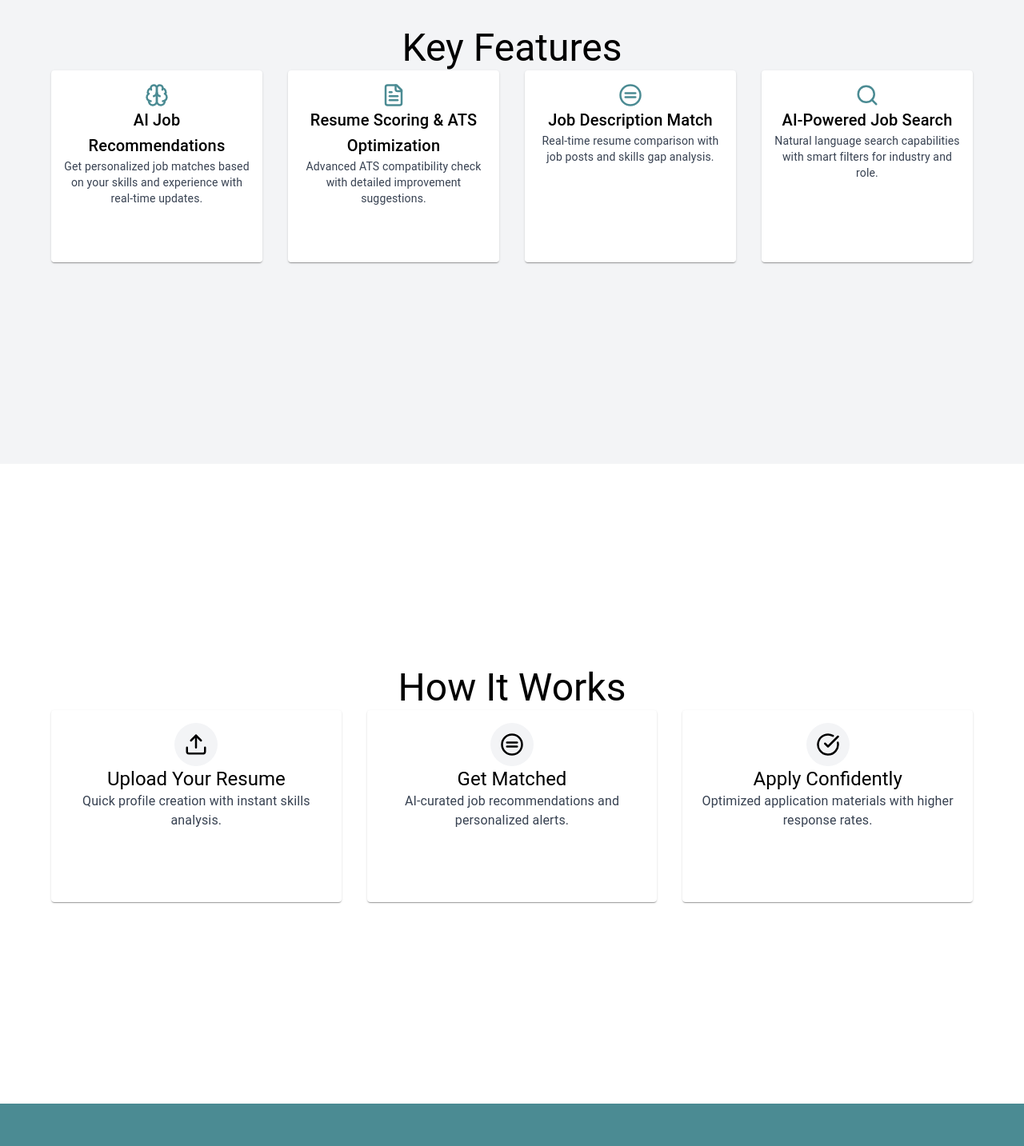
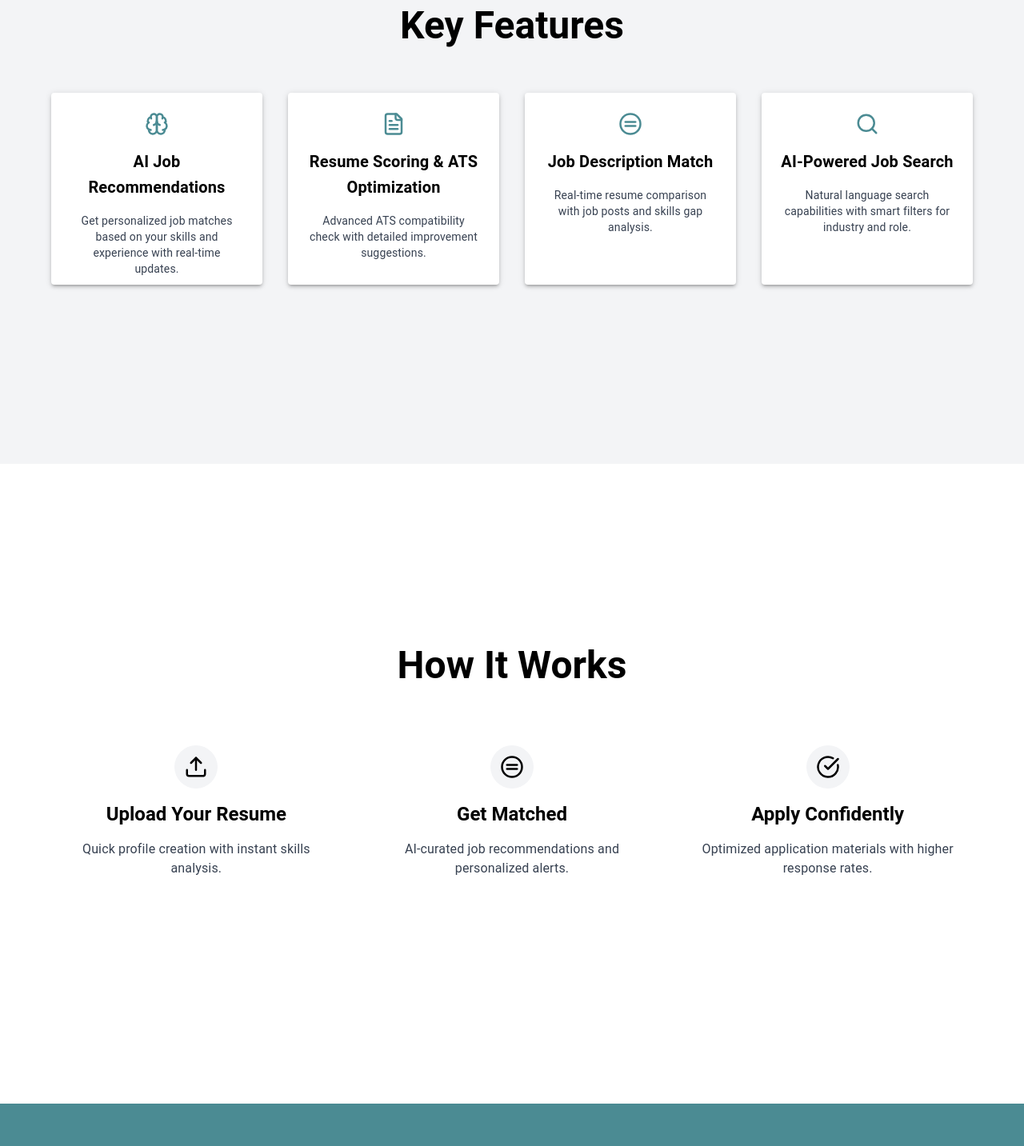
Before and after one commit to abdullah-k18/rozgar-dev, a Next.js app: page / in a window 1280 px wide. Shown: the part 1020-2453 px from the top of the page at 80% size. Built offline with nearby package versions, Linux system fonts and the light colour scheme.

Commit message:
Resolved Tailwind & MUI conflict

```diff
--- a/app/page.js
+++ b/app/page.js
@@ -10,6 +10,7 @@ import {
 import Image from "next/image";
 import { Card, CardContent, Typography, Container, Grid, AppBar, Toolbar, Button } from "@mui/material";
 import Link from "next/link";
+import { BorderRightRounded, Padding } from "@mui/icons-material";
 
 export default function Home() {
   const features = [
@@ -143,10 +144,11 @@ export default function Home() {
             <div>
               <Typography
                 variant="h3"
-                className="text-black font-bold mb-6"
+                className="text-black font-bold"
                 sx={{
                   fontSize: { xs: "1.8rem", md: "2.5rem", lg: "3rem" },
                   fontWeight: "bolder",
+                  marginBottom: "1rem"
                 }}
               >
                 Transform Your Job Search with{" "}
@@ -186,8 +188,8 @@ export default function Home() {
         <Container>
           <Typography
             variant="h3"
-            className="text-center text-black font-bold mb-12"
-            sx={{ fontSize: { xs: "2rem", md: "2.5rem", lg: "3rem" } }}
+            className="text-center text-black"
+            sx={{ fontSize: { xs: "2rem", md: "2.5rem", lg: "3rem" }, fontWeight: "bolder", marginBottom: "3.5rem" }}
           >
             Key Features
           </Typography>
@@ -200,16 +202,17 @@ export default function Home() {
           >
             {features.map(({ id, logo, title, description }) => (
               <Grid item xs={12} sm={6} md={3} key={id}>
-                <Card className="bg-white shadow-lg rounded-lg h-60 lg:w-75">
-                  <CardContent className="text-center p-6">
+                <Card className="bg-white h-60 lg:w-75" sx={{ boxShadow: 3, borderRadius: "lg" }}>
+                  <CardContent className="text-center" sx={{ padding: 3 }}>
                     {logo}
                     <Typography
                       variant="h6"
-                      className="text-black font-semibold mt-4"
+                      className="text-black"
+                      sx={{ fontWeight: "bold", marginTop: "1rem" }}
                     >
                       {title}
                     </Typography>
-                    <Typography variant="body2" className="text-gray-700 mt-2">
+                    <Typography variant="body2" className="text-gray-700" sx={{ marginTop: "1rem"}}>
                       {description}
                     </Typography>
                   </CardContent>
@@ -227,8 +230,8 @@ export default function Home() {
         <Container>
           <Typography
             variant="h3"
-            className="text-center text-black font-bold mb-12"
-            sx={{ fontSize: { xs: "2rem", md: "2.5rem", lg: "3rem" } }}
+            className="text-center text-black mb-12"
+            sx={{ fontSize: { xs: "2rem", md: "2.5rem", lg: "3rem" }, fontWeight: "bolder", marginBottom: "3.5rem" }}
           >
             How It Works
           </Typography>
@@ -236,18 +239,19 @@ export default function Home() {
           <Grid container spacing={4} justifyContent="center">
             {howItWorks.map(({ id, logo, title, description }) => (
               <Grid item xs={12} sm={6} md={4} key={id}>
-                <Card className="bg-white shadow-none rounded-lg h-60">
+                <Card className="bg-white h-60" sx={{ boxShadow: "none" }}>
                   <CardContent className="text-center p-6">
                     <div className="bg-gray-100 rounded-full p-3 inline-flex justify-center items-center">
                       {logo}
                     </div>
                     <Typography
                       variant="h5"
-                      className="text-black font-semibold mt-4"
+                      className="text-black mt-4"
+                      sx={{ fontWeight: "bold", marginTop: "1rem"}}
                     >
                       {title}
                     </Typography>
-                    <Typography variant="body1" className="text-gray-700 mt-2">
+                    <Typography variant="body1" className="text-gray-700" sx={{marginTop: "1rem"}}>
                       {description}
                     </Typography>
                   </CardContent>
@@ -263,8 +267,7 @@ export default function Home() {
         <div className="text-center mb-6">
           <Typography
             variant="h4"
-            className="font-bold"
-            sx={{ fontSize: { xs: "1.8rem", md: "2.5rem" } }}
+            sx={{ fontSize: { xs: "1.8rem", md: "2.5rem", fontWeight: "bold" } }}
           >
             Ready to Transform Your Job Search
           </Typography>
```
